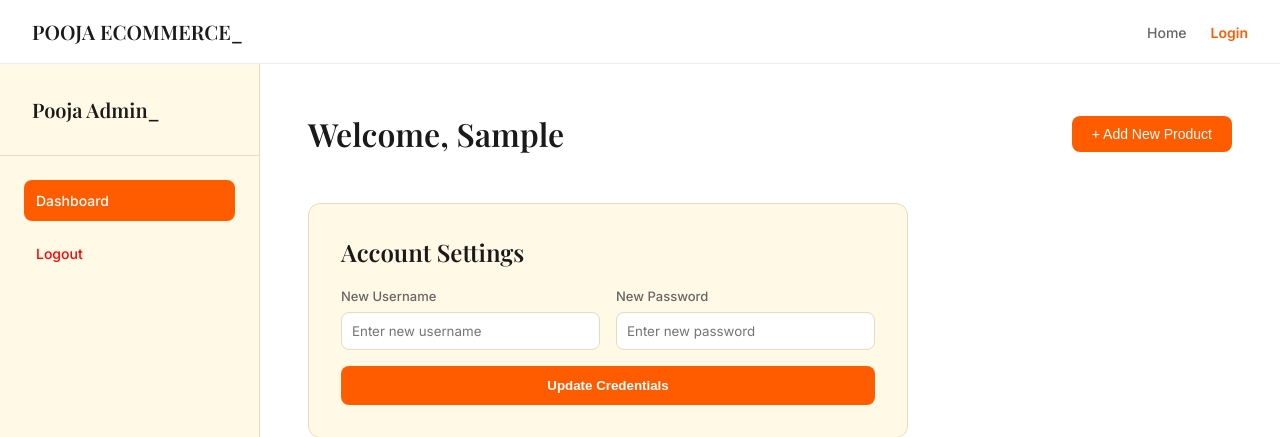
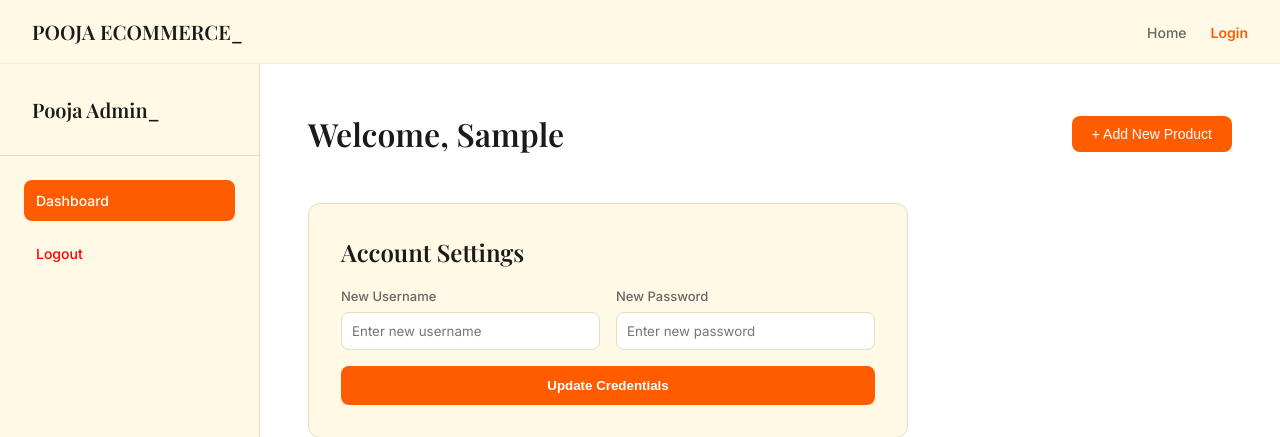
Before and after one commit to chinmayc0707/pooja_ecommerce, a Flask app: template flask_app/templates/admin.html in a window 1280 px wide. Shown: the top 437 px of the page. Run offline with Flask 3, Linux system fonts and the light colour scheme; the template is opened without the code that fills it: values that come from a table or form of the project are taken from there, most other values are stand-ins (such as "Sample title", 1, 10 or a date in 2020).

Commit message:
Update admin navigation bar background color

```diff
--- a/flask_app/templates/admin.html
+++ b/flask_app/templates/admin.html
@@ -26,7 +26,7 @@
         ::-moz-selection { background-color: #FF5C00; color: white; }
         body { font-family: 'Inter', sans-serif; background-color: var(--colors-canvas); color: var(--colors-ink); display: flex; flex-direction: column; min-height: 100vh; }
 
-        nav { position: sticky; top: 0; height: 64px; background: var(--colors-canvas); border-bottom: 1px solid var(--colors-hairline-soft); display: flex; align-items: center; justify-content: space-between; padding: 0 32px; z-index: 100; width: 100%; }
+        nav { position: sticky; top: 0; height: 64px; background: #fff9e5; border-bottom: 1px solid var(--colors-hairline-soft); display: flex; align-items: center; justify-content: space-between; padding: 0 32px; z-index: 100; width: 100%; }
         .logo { font-family: 'Playfair Display', serif; font-size: 20px; font-weight: 600; text-decoration: none; color: var(--colors-ink); }
         .nav-links { display: flex; gap: 24px; align-items: center; list-style: none; }
         .nav-links a { position: relative; text-decoration: none; color: var(--colors-slate); font-size: 14px; font-weight: 500; transition: color 0.2s; }
```
